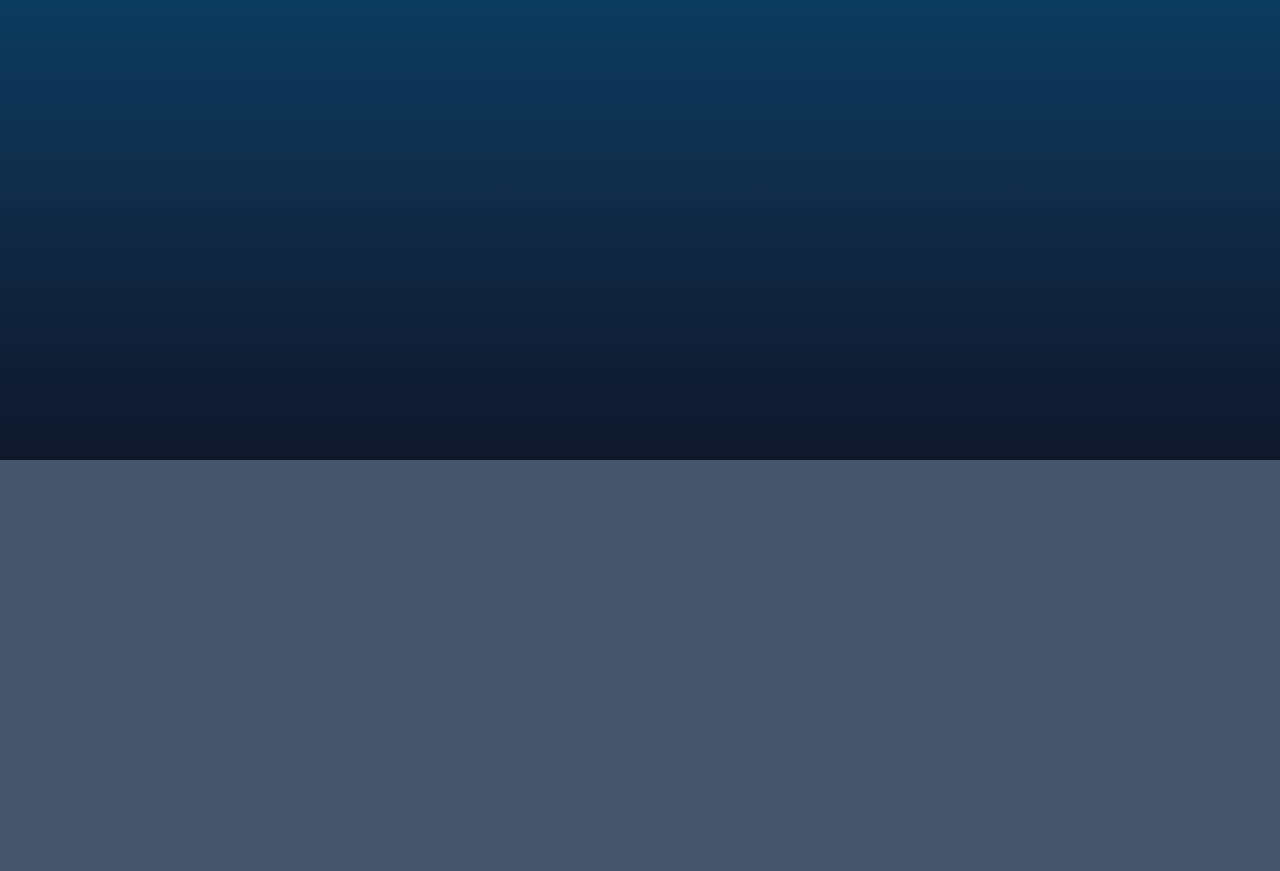
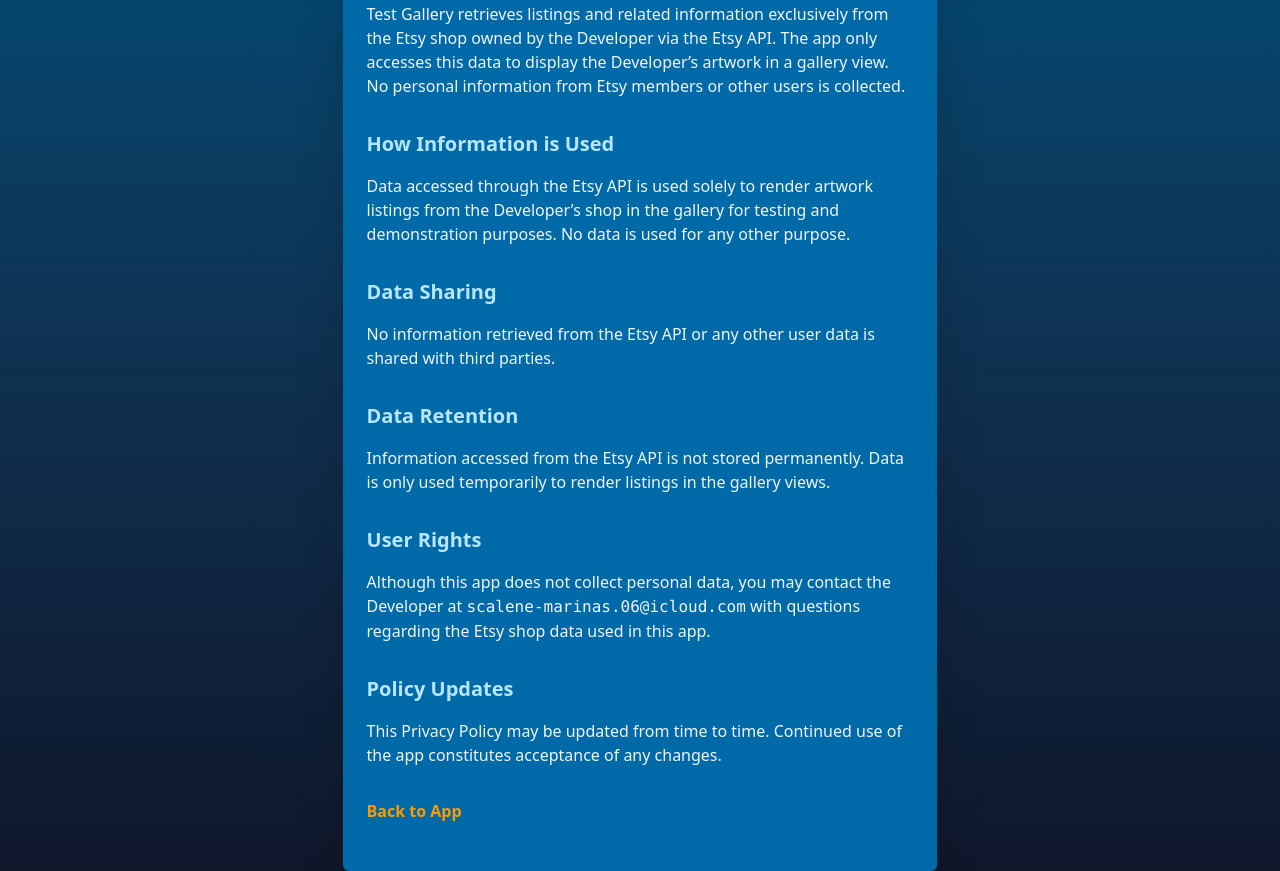
Before and after one commit to ScintillaTesting/showcase-builder, an Angular app: page /showcase/privacy in a window 1280 px wide. Before the commit this address led to /. Shown: the part 340-1211 px from the top of the page. Before the commit the page ends 800 px from the top, so only its background shows below. Built offline with nearby package versions, Linux system fonts and the light colour scheme.

Commit message:
Add compliance pages for Etsy testing

```diff
--- a/src/app/app.routes.ts
+++ b/src/app/app.routes.ts
@@ -2,12 +2,24 @@ import { Routes } from '@angular/router'
 import { WelcomePage } from './welcome-page/welcome-page'
 import { ProductDetails } from './product-details/product-details'
 import { ProductIndex } from './product-index/product-index'
+import { ProductShowcase } from './product-showcase/product-showcase'
+import { ShowcasePrivacyPolicy } from './showcase-privacy-policy/showcase-privacy-policy'
 
 export const routes: Routes = [
   {
     path: '',
     title: 'Welcome to the Demo',
     component: WelcomePage,
+  },
+  {
+    path: 'showcase',
+    title: 'Test Gallery',
+    component: ProductShowcase,
+  },
+  {
+    path: 'showcase/privacy',
+    title: 'Privacy Policy',
+    component: ShowcasePrivacyPolicy,
   },
   {
     path: 'products/:id',
--- a/src/app/app.ts
+++ b/src/app/app.ts
@@ -1,21 +1,28 @@
-import { Component, signal } from '@angular/core'
+import { Component, inject, signal } from '@angular/core'
 import { RouterOutlet } from '@angular/router'
 import { environment } from '../environments/environment'
+import { Location } from '@angular/common'
 
 @Component({
   selector: 'app-root',
   imports: [RouterOutlet],
   template: `
+    @if(showNavbar) {
     <nav
       class="bg-slate-200 w-full flex justify-center h-8 items-center gap-4 text-sky-800 font-semibold mb-8"
     >
       <a [href]="based('/')">Welcome</a>
       <a [href]="based('/products')">Products</a>
+      <a [href]="based('/showcase')">Showcase</a>
     </nav>
+    }
     <router-outlet />
   `,
 })
 export class App {
+  readonly path = inject(Location).path()
+  readonly showNavbar = false === this.path.includes('showcase')
+
   readonly based = environment.based
   protected readonly title = signal('showcase-builder')
 }
--- /dev/null
+++ b/src/app/product-showcase/product-showcase.ts
@@ -0,0 +1,28 @@
+import { Component } from '@angular/core'
+import { environment } from '../../environments/environment'
+
+@Component({
+  selector: 'product-showcase',
+  imports: [],
+  template: `
+  <div class="bg-sky-700 rounded-md shadow-2xl mt-8 max-w-prose text-slate-100 px-6 pt-8 pb-12 flex flex-col gap-4">
+    <h1 class="text-3xl font-semibold text-sky-100 mb-2">Test Gallery Placeholder</h1>
+    <p>This is a placeholder page for a small project testing the Etsy API by showcasing artwork from my shop. The app will retrieve listings and display them in a gallery view for testing and demonstration purposes only.</p>
+    <p class="mb-6">Thanks for visiting!</p>
+
+    <p>NOTE: The term 'Etsy' is a trademark of Etsy, Inc. This Application uses Etsy's API, but is not endorsed or certified by Etsy.</p>
+    <p>DISCLAIMER: THIS APPLICATION IS SOLELY PROVIDED BY BRYAN RAUEN (THE “APPLICATION DEVELOPER”). YOU ACKNOWLEDGE THAT ETSY, INC. AND ITS AFFILIATES ARE NOT THE APPLICATION DEVELOPER, DO NOT PROVIDE THE APPLICATION SERVICE, AND MAKE NO WARRANTIES OF ANY KIND WITH RESPECT TO THE APPLICATION OR DATA ACCESSED THROUGH IT.</p>
+
+    <p class="mb-4">By using the App, you agree to the terms of our <a class="text-amber-500 font-semibold" [href]="based('/showcase/privacy')">Privacy Policy</a>.</p>
+
+    <button (click)="onAccept()" class="">Accept and Continue</button>
+
+  </div>
+  `,
+})
+export class ProductShowcase {
+  onAccept() {
+    alert('Thank you. There is no further content at this time.')
+  }
+  based = environment.based
+}
--- /dev/null
+++ b/src/app/showcase-privacy-policy/showcase-privacy-policy.ts
@@ -0,0 +1,64 @@
+import { Component } from '@angular/core'
+import { environment } from '../../environments/environment'
+
+@Component({
+  selector: 'showcase-privacy-policy',
+  imports: [],
+  template: `
+    <div
+      class="bg-sky-700 rounded-md shadow-2xl mt-8 max-w-prose text-slate-100 px-6 pt-8 pb-12 flex flex-col gap-4 [&_h1]:text-3xl [&_h2]:text-xl [&_h1]:font-semibold [&_h2]:font-semibold [&_h2]:text-sky-200 [&_h1]:mb-2 [&_p]:mb-4 [&_i]:not-italic [&_h1]:text-sky-100"
+    >
+      <h1>Privacy Policy – Test Gallery</h1>
+
+      <h2>Developer</h2>
+      <p>
+        This Privacy Policy explains how Bryan Rauen (the “Developer”) collects, uses, and protects
+        information in connection with the Test Gallery application. You can contact the Developer
+        at <i class="font-mono">scalene-marinas.06@icloud.com</i> with any questions regarding this policy.
+      </p>
+
+      <h2>Information Collected</h2>
+      <p>
+        Test Gallery retrieves listings and related information exclusively from the Etsy shop owned
+        by the Developer via the Etsy API. The app only accesses this data to display the
+        Developer’s artwork in a gallery view. No personal information from Etsy members or other
+        users is collected.
+      </p>
+
+      <h2>How Information is Used</h2>
+      <p>
+        Data accessed through the Etsy API is used solely to render artwork listings from the
+        Developer’s shop in the gallery for testing and demonstration purposes. No data is used for
+        any other purpose.
+      </p>
+
+      <h2>Data Sharing</h2>
+      <p>
+        No information retrieved from the Etsy API or any other user data is shared with third
+        parties.
+      </p>
+
+      <h2>Data Retention</h2>
+      <p>
+        Information accessed from the Etsy API is not stored permanently. Data is only used
+        temporarily to render listings in the gallery views.
+      </p>
+
+      <h2>User Rights</h2>
+      <p>
+        Although this app does not collect personal data, you may contact the Developer at <i class="font-mono">scalene-marinas.06@icloud.com</i> with questions regarding the Etsy shop data used in this app.
+      </p>
+
+      <h2>Policy Updates</h2>
+      <p>
+        This Privacy Policy may be updated from time to time. Continued use of the app constitutes
+        acceptance of any changes.
+      </p>
+
+      <a [href]="based('/showcase')" class="text-amber-500 font-semibold">Back to App</a>
+    </div>
+  `,
+})
+export class ShowcasePrivacyPolicy {
+  based = environment.based
+}
--- a/src/styles.css
+++ b/src/styles.css
@@ -1,4 +1,4 @@
-@import "tailwindcss";
+@import 'tailwindcss';
 
 body {
   background-color: var(--color-slate-600);
@@ -16,3 +16,7 @@ app-root {
 a:hover {
   text-decoration: underline;
 }
+
+button {
+  @apply bg-sky-950 ring-1 ring-sky-100/70 w-fit px-3 py-2 rounded-sm cursor-pointer font-semibold active:bg-amber-800 active:text-amber-50 active:ring-amber-50 hover:text-amber-500 hover:ring-amber-500 focus:outline-none focus:ring-amber-500 focus:text-amber-500;
+}
```
Also changed, not shown: 2 other files (tests, documents, lock files or other folders).
